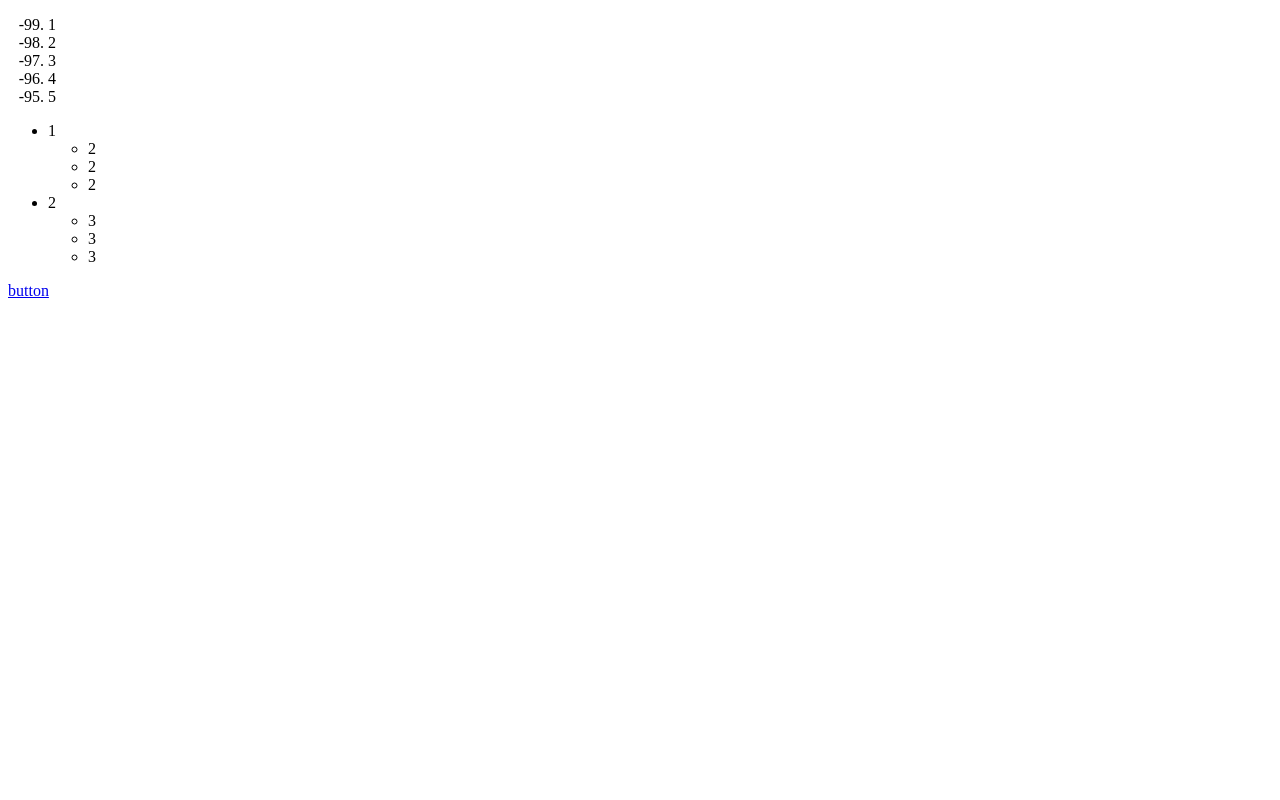
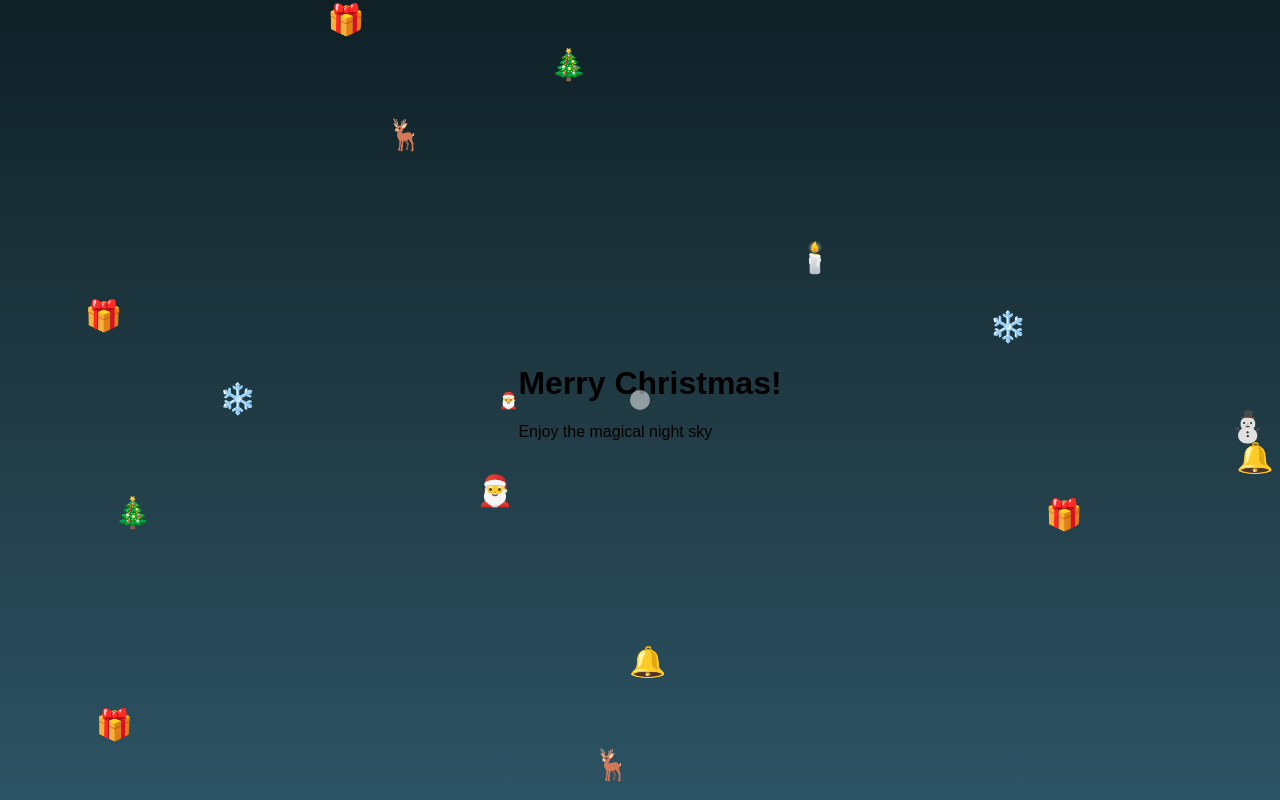
Before and after one commit to blxe132435/front-end, a plain HTML site: page index.html in a window 1280 px wide. Drawn offline with Linux system fonts and the light colour scheme.

Commit message:
christmas

```diff
--- a/index.html
+++ b/index.html
@@ -1,37 +1,125 @@
 <!DOCTYPE html>
 <html lang="en">
+<head>
+    <meta charset="UTF-8">
+    <meta name="viewport" content="width=device-width, initial-scale=1.0">
+    <title>Christmas Night Sky</title>
+    <style>
+        body {
+            margin: 0;
+            padding: 0;
+            height: 100vh;
+            overflow: hidden;
+            background: linear-gradient(to bottom, #0f2027, #203a43, #2c5364);
+            font-family: Arial, sans-serif;
+        }
+        /* // ... existing code ... */
 
-<head>
-  <meta charset="UTF-8">
-  <meta name="viewport" content="width=device-width, initial-scale=1.0">
-  <title>Document</title>
+        .christmas-emoji {
+            position: absolute;
+            font-size: 30px;
+            animation: float 5s ease-in-out infinite;
+        }
+        @keyframes float {
+            0%, 100% { transform: translateY(0); }
+            50% { transform: translateY(-20px); }
+        }
+    </style>
+    <style>
+      body {
+          margin: 0;
+          padding: 0;
+          height: 100vh;
+          overflow: hidden;
+          background: linear-gradient(to bottom, #0f2027, #203a43, #2c5364);
+          font-family: Arial, sans-serif;
+          display: flex;
+          justify-content: center;
+          align-items: center;
+          cursor: none;
+      }
+      /* // ... existing styles ... */
+
+      .snowflake {
+          position: absolute;
+          color: #fff;
+          font-size: 1em;
+          user-select: none;
+          pointer-events: none;
+          animation: fall 5s linear;
+      }
+
+      @keyframes fall {
+          to {
+              transform: translateY(100vh) rotate(360deg);
+          }
+      }
+
+      .custom-cursor {
+          position: fixed;
+          width: 20px;
+          height: 20px;
+          border-radius: 50%;
+          background-color: rgba(255, 255, 255, 0.5);
+          pointer-events: none;
+          z-index: 9999;
+      }
+  </style>
 </head>
+<body>
+    <div class="moon"></div>
+    <div class="santa">🎅</div>
+    <div class="message">
+        <h1>Merry Christmas!</h1>
+        <p>Enjoy the magical night sky</p>
+    </div>
+    <div class="custom-cursor"></div>
+    <script>
+        // ... existing createStar function and star creation ...
 
-<body>
-  <ol type="1" start="-99">
-    <li>1</li>
-    <li>2</li>
-    <li>3</li>
-    <li>4</li>
-    <li>5</li>
-  </ol>
-  <ul>
-    <li>1
-      <ul>
-        <li>2</li>
-        <li>2</li>
-        <li>2</li>
-      </ul>
-    </li>
-    <li>2</li>
-      <ul>
-        <li>3</li>
-        <li>3</li>
-        <li>3</li>
-      </ul>
-  </ul>
-  <a href="https://pxng.online/users">button</a>
-  <script src="./js/index.js"></script>
+        const christmasEmojis = ['🎄', '🎁', '⛄', '🦌', '🔔', '❄️', '🕯️', '🎅'];
+
+        function createChristmasEmoji() {
+            const emoji = document.createElement('div');
+            emoji.classList.add('christmas-emoji');
+            emoji.textContent = christmasEmojis[Math.floor(Math.random() * christmasEmojis.length)];
+            emoji.style.left = Math.random() * window.innerWidth + 'px';
+            emoji.style.top = Math.random() * window.innerHeight + 'px';
+            emoji.style.animationDelay = Math.random() * 5 + 's';
+            document.body.appendChild(emoji);
+        }
+
+        for (let i = 0; i < 15; i++) {
+            createChristmasEmoji();
+        }
+    </script>
+        <script>
+          // ... existing JavaScript ...
+
+          const cursor = document.querySelector('.custom-cursor');
+          const snowflakes = ['❄', '❅', '❆'];
+
+          document.addEventListener('mousemove', (e) => {
+              cursor.style.left = e.clientX + 'px';
+              cursor.style.top = e.clientY + 'px';
+
+              if (Math.random() > 0.9) {
+                  createSnowflake(e.clientX, e.clientY);
+              }
+          });
+
+          function createSnowflake(x, y) {
+              const snowflake = document.createElement('div');
+              snowflake.classList.add('snowflake');
+              snowflake.textContent = snowflakes[Math.floor(Math.random() * snowflakes.length)];
+              snowflake.style.left = x + 'px';
+              snowflake.style.top = y + 'px';
+              document.body.appendChild(snowflake);
+
+              setTimeout(() => {
+                  snowflake.remove();
+              }, 5000);
+          }
+      </script>
 </body>
-
 </html>
```
